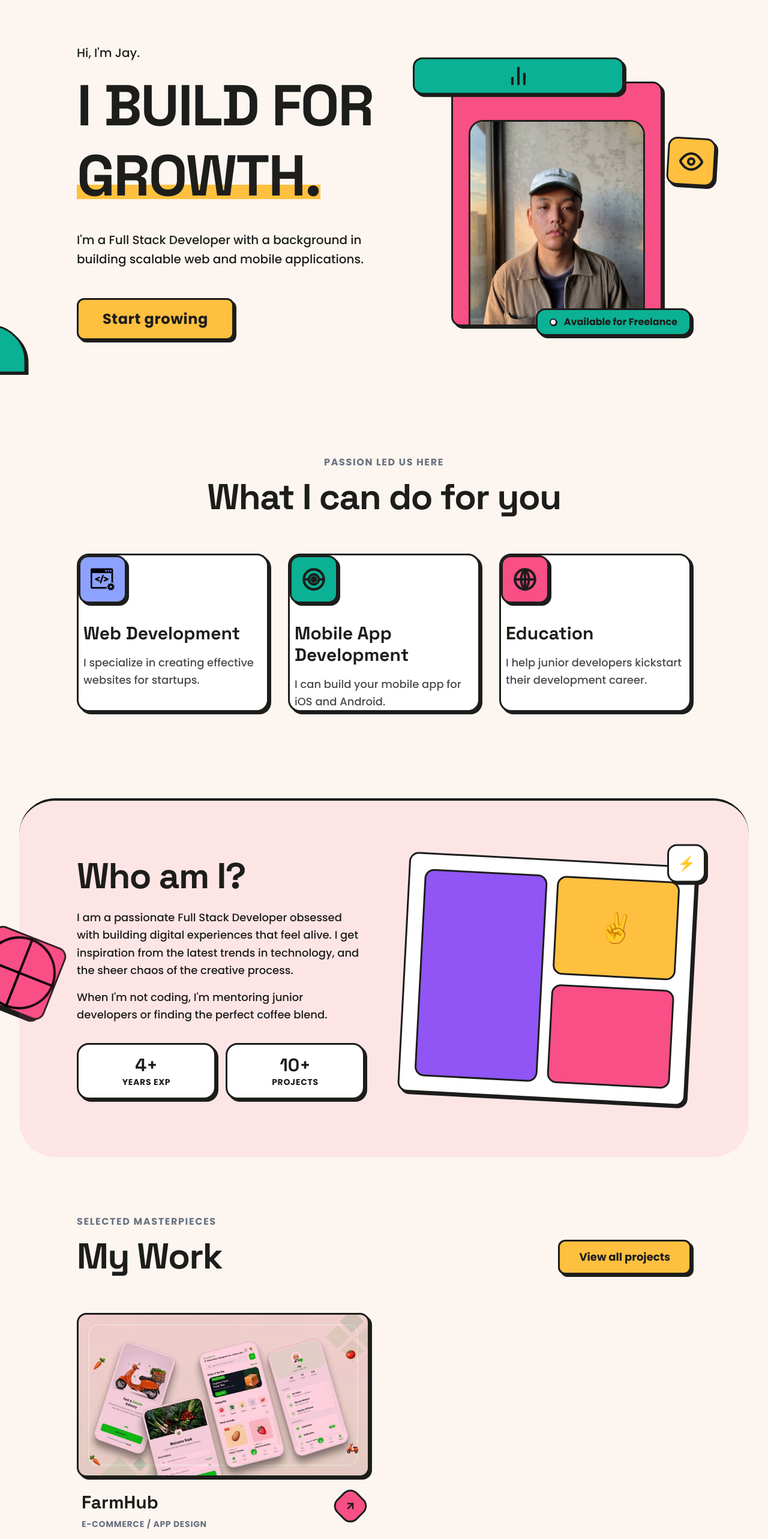
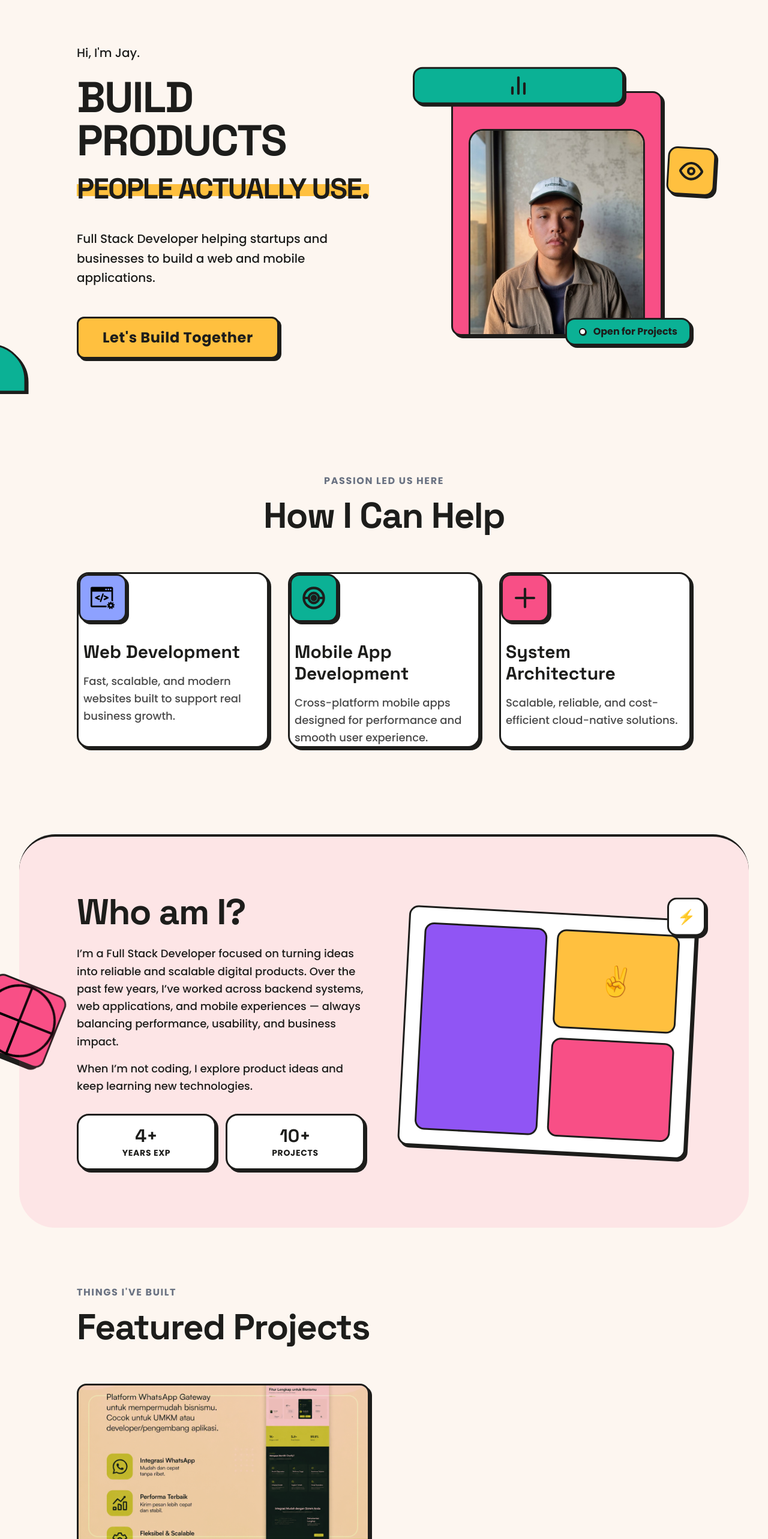
Before and after one commit to nuruljaelani/ndev, a React (Vite) app: page / in a window 1280 px wide. Shown: the part 180-2746 px from the top of the page at 60% size. Built offline with nearby package versions, Linux system fonts and the light colour scheme.

Commit message:
feat: improve copywritting

```diff
--- a/src/components/About.tsx
+++ b/src/components/About.tsx
@@ -18,13 +18,15 @@ export default function About() {
               Who am I?
             </h2>
             <p className="font-body text-[#1D1D1B] text-lg font-medium leading-relaxed mb-4">
-              I am a passionate Full Stack Developer obsessed with building
-              digital experiences that feel alive. I get inspiration from
-              the latest trends in technology, and the sheer
-              chaos of the creative process.
+              I’m a Full Stack Developer focused on turning ideas into reliable
+              and scalable digital products. Over the past few years, I’ve
+              worked across backend systems, web applications, and mobile
+              experiences — always balancing performance, usability, and
+              business impact.
             </p>
             <p className="font-body text-[#1D1D1B] text-lg font-medium leading-relaxed">
-              When I'm not coding, I'm mentoring junior developers or finding the perfect coffee blend.
+              When I’m not coding, I explore product ideas and
+              keep learning new technologies.
             </p>
           </motion.div>
 
--- a/src/components/Footer.tsx
+++ b/src/components/Footer.tsx
@@ -15,12 +15,11 @@ export default function Footer() {
               EPIC.
             </span>
           </motion.h2>
-
           <a
             href="mailto:hello@ndev.web.id"
             className="inline-block mt-8 font-body font-bold text-2xl md:text-4xl text-[#1D1D1B] hover:text-white hover:drop-shadow-[3px_3px_0px_#1D1D1B] transition-all duration-300"
           >
-            hello@ndev.web.id →
+            Available for freelance & collaboration →
           </a>
         </div>
 
--- a/src/components/Hero.tsx
+++ b/src/components/Hero.tsx
@@ -23,17 +23,17 @@ export default function Hero() {
           initial={{ opacity: 0, y: 20 }}
           animate={{ opacity: 1, y: 0 }}
           transition={{ delay: 0.1 }}
-          className="font-heading text-6xl md:text-[5rem] lg:text-[6rem] font-black leading-[1.05] tracking-tight text-[#1D1D1B]"
+          className="font-heading text-4xl md:text-6xl lg:text-7xl font-black tracking-tight text-[#1D1D1B]"
         >
-          I BUILD FOR <br />
-          <span className="relative inline-block mt-2 lg:mt-4">
-            GROWTH.
+          BUILD PRODUCTS <br />
+          <span className="relative inline-block mt-2 lg:mt-4 text-3xl md:text-4xl lg:text-5xl">
+            PEOPLE ACTUALLY USE.
             {/* The underlying yellow highlight */}
             <motion.div
               initial={{ width: 0 }}
               animate={{ width: "100%" }}
               transition={{ duration: 0.8, delay: 0.5, ease: "easeOut" }}
-              className="absolute bottom-2 md:bottom-3 left-0 h-4 md:h-6 bg-accent-yellow -z-10"
+              className="absolute bottom-2 md:bottom-3 left-0 h-3 md:h-5 bg-accent-yellow -z-10"
             />
           </span>
         </motion.h1>
@@ -44,7 +44,7 @@ export default function Hero() {
           transition={{ delay: 0.3 }}
           className="font-body text-lg md:text-xl max-w-lg leading-relaxed text-[#1D1D1B] font-medium pt-4"
         >
-          I'm a Full Stack Developer with a background in building scalable web and mobile applications.
+          Full Stack Developer helping startups and businesses to build a  web and mobile applications.
         </motion.p>
 
         <motion.div
@@ -54,7 +54,7 @@ export default function Hero() {
           className="pt-6"
         >
           <button className="brutal-button text-2xl px-10 py-4 font-black tracking-wide cursor-pointer" onClick={onClickStartGrowing}>
-            Start growing
+            Let's Build Together
           </button>
         </motion.div>
       </div>
@@ -140,7 +140,7 @@ export default function Hero() {
         {/* Availability Badge */}
         <div className="absolute -bottom-4 right-0 bg-accent-green text-[#1D1D1B] px-5 py-2 brutal-border shadow-[4px_4px_0px_#1D1D1B] rounded-full flex items-center gap-3 font-bold text-sm lg:text-base z-30 whitespace-nowrap">
           <div className="w-3 h-3 bg-white rounded-full border-2 border-[#1D1D1B] shadow-[1px_1px_0px_#1D1D1B]" />
-          Available for Freelance
+          Open for Projects
         </div>
       </motion.div>
     </section>
--- a/src/components/Navbar.tsx
+++ b/src/components/Navbar.tsx
@@ -60,21 +60,21 @@ export default function Navbar() {
             href="#about"
             className="hover:-translate-y-1 transition-transform relative group"
           >
-            About
+            About Me
             <span className="absolute -bottom-2 left-0 w-full h-1 bg-accent-yellow scale-x-0 group-hover:scale-x-100 transition-transform origin-left rounded" />
           </a>
           <a
             href="#what-i-do"
             className="hover:-translate-y-1 transition-transform relative group"
           >
-            What I Do
+            Services
             <span className="absolute -bottom-2 left-0 w-full h-1 bg-accent-yellow scale-x-0 group-hover:scale-x-100 transition-transform origin-left rounded" />
           </a>
           <a
             href="#my-work"
             className="hover:-translate-y-1 transition-transform relative group"
           >
-            My Work
+            Projects
             <span className="absolute -bottom-2 left-0 w-full h-1 bg-accent-yellow scale-x-0 group-hover:scale-x-100 transition-transform origin-left rounded" />
           </a>
         </div>
@@ -86,7 +86,7 @@ export default function Navbar() {
             whileTap={{ scale: 0.95 }}
             className="bg-[#8DA1FF] text-[#1D1D1B] px-8 py-3 rounded-full brutal-border brutal-shadow font-heading text-2xl font-bold"
           >
-            Contact Me
+            Let's Talk
           </motion.button>
         </Link>
 
@@ -128,7 +128,7 @@ export default function Navbar() {
               onClick={() => setIsOpen(false)}
               className="font-heading text-3xl font-bold hover:text-[#8DA1FF] transition-colors"
             >
-              About
+              About Me
             </motion.a>
             <motion.a
               variants={itemVariants}
@@ -136,7 +136,7 @@ export default function Navbar() {
               onClick={() => setIsOpen(false)}
               className="font-heading text-3xl font-bold hover:text-[#8DA1FF] transition-colors"
             >
-              What I Do
+              Services
             </motion.a>
             <motion.a
               variants={itemVariants}
@@ -144,7 +144,7 @@ export default function Navbar() {
               onClick={() => setIsOpen(false)}
               className="font-heading text-3xl font-bold hover:text-[#8DA1FF] transition-colors"
             >
-              My Work
+              Projects
             </motion.a>
             <motion.div variants={itemVariants}>
               <Link to="/contact" onClick={() => setIsOpen(false)}>
@@ -153,7 +153,7 @@ export default function Navbar() {
                   whileTap={{ scale: 0.95 }}
                   className="bg-[#8DA1FF] text-[#1D1D1B] mt-4 px-8 py-3 rounded-full brutal-border brutal-shadow font-heading text-2xl font-bold"
                 >
-                  Contact Me
+                  Let's Talk
                 </motion.button>
               </Link>
             </motion.div>
--- a/src/components/Portfolio.tsx
+++ b/src/components/Portfolio.tsx
@@ -16,7 +16,7 @@ export default function Portfolio() {
             viewport={{ once: true }}
             className="font-body font-bold text-gray-500 text-sm md:text-base tracking-widest uppercase"
           >
-            Selected Masterpieces
+            Things I've Built
           </motion.p>
           <motion.h2
             initial={{ opacity: 0, y: 20 }}
@@ -25,11 +25,11 @@ export default function Portfolio() {
             transition={{ delay: 0.1 }}
             className="font-heading text-4xl md:text-5xl lg:text-6xl font-black text-[#1D1D1B] tracking-tight"
           >
-            My Work
+            Featured Projects
           </motion.h2>
         </div>
 
-        <motion.div
+        {/* <motion.div
           initial={{ opacity: 0, x: 20 }}
           whileInView={{ opacity: 1, x: 0 }}
           viewport={{ once: true }}
@@ -37,7 +37,7 @@ export default function Portfolio() {
           <button className="brutal-button px-8 py-3 text-lg hidden md:block">
             View all projects
           </button>
-        </motion.div>
+        </motion.div> */}
       </div>
 
       <div className="grid grid-cols-1 md:grid-cols-2 gap-8 lg:gap-12 cursor-pointer">
@@ -110,11 +110,11 @@ export default function Portfolio() {
         ))}
       </div>
 
-      <div className="mt-12 flex justify-center md:hidden">
+      {/* <div className="mt-12 flex justify-center md:hidden">
         <button className="brutal-button px-8 py-3 text-lg w-full max-w-sm">
           View all projects
         </button>
-      </div>
+      </div> */}
     </section>
   );
 }
--- a/src/components/Services.tsx
+++ b/src/components/Services.tsx
@@ -3,7 +3,7 @@ import { motion } from "framer-motion";
 const services = [
   {
     title: "Web Development",
-    description: "I specialize in creating effective websites for startups.",
+    description: "Fast, scalable, and modern websites built to support real business growth.",
     icon: (
       <img src="/icons/web-dev.svg" alt="" className="w-10 h-10" />
     ),
@@ -11,7 +11,7 @@ const services = [
   },
   {
     title: "Mobile App Development",
-    description: "I can build your mobile app for iOS and Android.",
+    description: "Cross-platform mobile apps designed for performance and smooth user experience.",
     icon: (
       <svg
         width="40"
@@ -33,8 +33,8 @@ const services = [
     color: "bg-accent-green", // green
   },
   {
-    title: "Education",
-    description: "I help junior developers kickstart their development career.",
+    title: "System Architecture",
+    description: "Scalable, reliable, and cost-efficient cloud-native solutions.",
     icon: (
       <svg
         width="40"
@@ -46,9 +46,8 @@ const services = [
         strokeLinecap="round"
         strokeLinejoin="round"
       >
-        <circle cx="12" cy="12" r="10"></circle>
-        <path d="M12 2a15.3 15.3 0 014 10 15.3 15.3 0 01-4 10 15.3 15.3 0 01-4-10 15.3 15.3 0 014-10z"></path>
-        <path d="M2 12h20M12 2v20"></path>
+        <line x1="3" y1="12" x2="21" y2="12"></line>
+        <line x1="12" y1="3" x2="12" y2="21"></line>
       </svg>
     ),
     color: "bg-accent-pink", // pink
@@ -77,7 +76,7 @@ export default function Services() {
           transition={{ delay: 0.1 }}
           className="font-heading text-4xl md:text-5xl lg:text-6xl font-black text-[#1D1D1B] tracking-tight"
         >
-          What I can do for you
+          How I Can Help
         </motion.h2>
       </div>
 
--- a/src/pages/ProjectDetail.tsx
+++ b/src/pages/ProjectDetail.tsx
@@ -60,6 +60,20 @@ export default function ProjectDetail() {
                   {project?.description}
                 </p>
               </section>
+              {/* Features */}
+              <section className="space-y-4">
+                <h2 className="font-heading text-3xl font-black">
+                  Features
+                </h2>
+                <ul className="space-y-2">
+                  {project?.features.map((feature, index) => (
+                    <li key={index} className="flex items-center space-x-2">
+                      <span className="w-2 h-2 bg-[#1D1D1B] rounded-full" />
+                      <span className="font-medium">{feature}</span>
+                    </li>
+                  ))}
+                </ul>
+              </section>
             </div>
 
             {/* Sidebar Details */}
@@ -80,6 +94,35 @@ export default function ProjectDetail() {
                 </h3>
                 <p className="font-bold">{project?.platform}</p>
               </div>
+              {/* Technologies */}
+              <div className="brutal-card p-6 bg-accent-blue">
+                <h3 className="font-heading font-black text-xl mb-2">
+                  Technologies
+                </h3>
+                <div className="flex flex-wrap gap-2 mt-3">
+                  {project?.technologies.map((tech, index) => (
+                    <span key={index} className="px-3 py-1 rounded-full bg-black text-white text-sm font-bold brutal-border shadow-[2px_2px_0px_#1D1D1B]">
+                      {tech}
+                    </span>
+                  ))}
+                </div>
+              </div>
+              {/* Links */}
+              <div className="brutal-card p-6 bg-accent-orange">
+                <h3 className="font-heading font-black text-xl mb-2">
+                  Links
+                </h3>
+                <div className="flex flex-col space-y-3">
+                  <a href={project?.links.demo} target="_blank" rel="noopener noreferrer" className="brutal-button px-6 py-2 text-sm bg-white hover:bg-accent-yellow text-center">
+                    Visit Website
+                  </a>
+                  {project?.links.github && (
+                    <a href={project?.links.github} target="_blank" rel="noopener noreferrer" className="brutal-button px-6 py-2 text-sm bg-white hover:bg-accent-yellow text-center">
+                      View Repository
+                    </a>
+                  )}
+                </div>
+              </div>
             </div>
           </div>
         </main>
--- a/src/products.ts
+++ b/src/products.ts
@@ -9,31 +9,51 @@ type Project = {
   features: string[];
   technologies: string[];
   links: {
-    github: string;
+    github: string | null;
     demo: string;
   };
   role: string;
   timeline: string;
   platform: string;
+  subtitle: string;
 };
 
 export const projects: Project[] = [
+  // {
+  //   id: "ecommerce-app",
+  //   title: "FarmHub",
+  //   category: "E-Commerce / App Design",
+  //   color: "bg-accent-pink",
+  //   image: "bg-[#FFD1DF]",
+  //   src: "/images/farmhub.jpeg",
+  //   description: "FarmHub is an e-commerce app that allows users to buy and sell farm products.",
+  //   features: ["Buy and sell farm products", "Track orders", "Manage inventory", "Chat with sellers", "Payment processing"],
+  //   technologies: ["React", "Node.js", "Tailwind CSS"],
+  //   links: {
+  //     github: "https://github.com/username/farmhub",
+  //     demo: "https://farmhub.com",
+  //   },
+  //   role: "Mobile App Developer",
+  //   timeline: "12 Weeks",
+  //   platform: "Android",
+  // },
   {
-    id: "ecommerce-app",
-    title: "FarmHub",
-    category: "E-Commerce / App Design",
-    color: "bg-accent-pink",
+    id: "chatify",
+    title: "Chatify",
+    category: "Website",
+    color: "bg-gray-100",
     image: "bg-[#FFD1DF]",
-    src: "/images/farmhub.jpeg",
-    description: "FarmHub is an e-commerce app that allows users to buy and sell farm products.",
-    features: ["Buy and sell farm products", "Track orders", "Manage inventory", "Chat with sellers", "Payment processing"],
-    technologies: ["React", "Node.js", "Tailwind CSS"],
+    src: "/images/chatify.png",
+    description: "Paltform WhatsApp Gateway for Your Business. Good for UMKM and developer",
+    features: ["WhatsApp Blast", "Auto Reply", "Webhooks", "API", "Chat API", "Tracking Status", "Multi Device"],
+    technologies: ["Next.js", "Tailwind CSS", "PostgreSQL", "Golang"],
     links: {
-      github: "https://github.com/username/farmhub",
-      demo: "https://farmhub.com",
+      github: null,
+      demo: "https://chatify.web.id",
     },
-    role: "Mobile App Developer",
+    role: "Fullstack Developer",
     timeline: "12 Weeks",
-    platform: "Android",
+    platform: "Web",
+    subtitle: "WhatsApp Gateway Platform for businesses & developers."
   }
 ];
```
Also changed, not shown: public/images/chatify.png (added).
